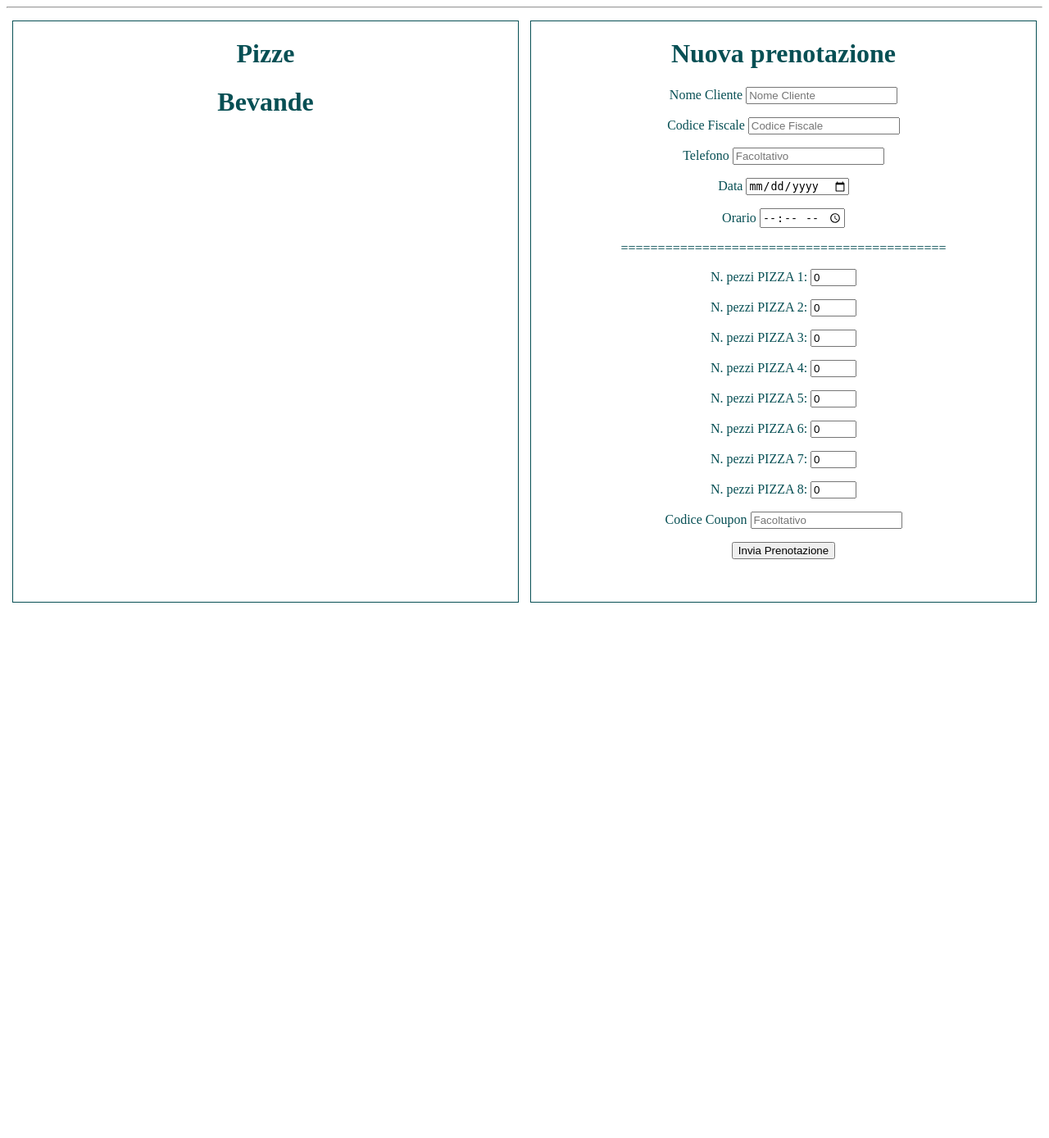
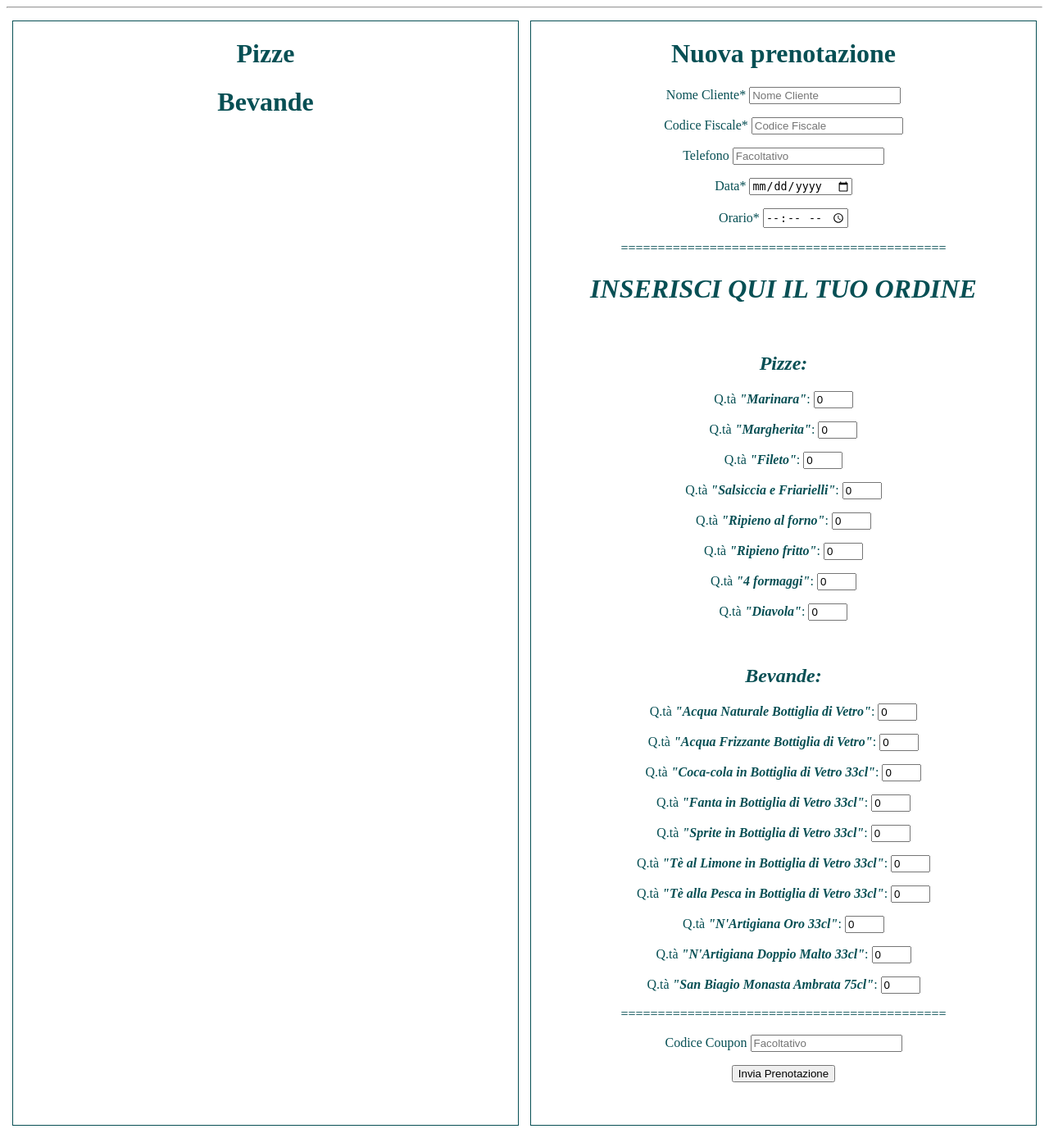
Before and after one commit to alessandro-bertelli/webapp_isa_tbd, a Flask app: page /create/ in a window 1280 px wide. Shown: the part 63-1451 px from the top of the page at 82% size. Before the commit the page ends 798 px from the top, so only its background shows below. Run offline with Flask 2, Linux system fonts and the light colour scheme; data that the repository does not hold is empty; some libraries are stand-ins or nearby versions.

Commit message:
[create.html] perfectly working
Implementato controllo su bevande, controllo su inserimento in db solo se la quantità è diversa da 0.  MIgliorato l'aspetto.

```diff
--- a/src/app.py
+++ b/src/app.py
@@ -65,36 +65,66 @@ def create():
         n_pezzi_p6 = request.form['n_pezzi_p6']
         n_pezzi_p7 = request.form['n_pezzi_p7']
         n_pezzi_p8 = request.form['n_pezzi_p8']
+        n_pezzi_b1 = request.form['n_pezzi_b1']
+        n_pezzi_b2 = request.form['n_pezzi_b2']
+        n_pezzi_b3 = request.form['n_pezzi_b3']
+        n_pezzi_b4 = request.form['n_pezzi_b4']
+        n_pezzi_b5 = request.form['n_pezzi_b5']
+        n_pezzi_b6 = request.form['n_pezzi_b6']
+        n_pezzi_b7 = request.form['n_pezzi_b7']
+        n_pezzi_b8 = request.form['n_pezzi_b8']
+        n_pezzi_b9 = request.form['n_pezzi_b9']
+        n_pezzi_b10 = request.form['n_pezzi_b10']
         cod_coupon = request.form['cod_coupon']
         cur = conn.cursor()
         cur.execute('INSERT INTO cliente (nome, telefono, cod_fiscale)''VALUES (%s, %s, %s)',(nome, telefono, cod_fiscale))
         cur.execute('INSERT INTO prenotazione (data, orario, cod_fiscale)''VALUES (%s, %s, %s) RETURNING id_prenotazione',(data, orario, cod_fiscale))
         prenotazione_id = cur.fetchone()[0]
-        if n_pezzi_p1!=0:
+        if n_pezzi_p1!="0":
             cur.execute('INSERT INTO ordine_pizza (n_pezzi, id_prenotazione, codice_pizza)''VALUES (%s, %s, %s)',(n_pezzi_p1, prenotazione_id, 1))
-        if n_pezzi_p2!=0:
+        if n_pezzi_p2!="0":
             cur.execute('INSERT INTO ordine_pizza (n_pezzi, id_prenotazione, codice_pizza)''VALUES (%s, %s, %s)',(n_pezzi_p2, prenotazione_id, 2))
-        if n_pezzi_p3!=0:
+        if n_pezzi_p3!="0":
             cur.execute('INSERT INTO ordine_pizza (n_pezzi, id_prenotazione, codice_pizza)''VALUES (%s, %s, %s)',(n_pezzi_p3, prenotazione_id, 3))
-        if n_pezzi_p4!=0:
+        if n_pezzi_p4!="0":
             cur.execute('INSERT INTO ordine_pizza (n_pezzi, id_prenotazione, codice_pizza)''VALUES (%s, %s, %s)',(n_pezzi_p4, prenotazione_id, 4))
-        if n_pezzi_p5!=0:
+        if n_pezzi_p5!="0":
             cur.execute('INSERT INTO ordine_pizza (n_pezzi, id_prenotazione, codice_pizza)''VALUES (%s, %s, %s)',(n_pezzi_p5, prenotazione_id, 5))
-        if n_pezzi_p6!=0:
+        if n_pezzi_p6!="0":
             cur.execute('INSERT INTO ordine_pizza (n_pezzi, id_prenotazione, codice_pizza)''VALUES (%s, %s, %s)',(n_pezzi_p6, prenotazione_id, 6))
-        if n_pezzi_p7!=0:
+        if n_pezzi_p7!="0":
             cur.execute('INSERT INTO ordine_pizza (n_pezzi, id_prenotazione, codice_pizza)''VALUES (%s, %s, %s)',(n_pezzi_p7, prenotazione_id, 7))
-        if n_pezzi_p8!=0:
+        if n_pezzi_p8!="0":
             cur.execute('INSERT INTO ordine_pizza (n_pezzi, id_prenotazione, codice_pizza)''VALUES (%s, %s, %s)',(n_pezzi_p8, prenotazione_id, 8))
+        if n_pezzi_b1!="0":
+            cur.execute('INSERT INTO ordine_bevanda (n_pezzi, id_prenotazione, codice_bevanda)''VALUES (%s, %s, %s)',(n_pezzi_b1, prenotazione_id, 1))
+        if n_pezzi_b2!="0":
+            cur.execute('INSERT INTO ordine_bevanda (n_pezzi, id_prenotazione, codice_bevanda)''VALUES (%s, %s, %s)',(n_pezzi_b2, prenotazione_id, 2))
+        if n_pezzi_b3!="0":
+            cur.execute('INSERT INTO ordine_bevanda (n_pezzi, id_prenotazione, codice_bevanda)''VALUES (%s, %s, %s)',(n_pezzi_b3, prenotazione_id, 3))
+        if n_pezzi_b4!="0":
+            cur.execute('INSERT INTO ordine_bevanda (n_pezzi, id_prenotazione, codice_bevanda)''VALUES (%s, %s, %s)',(n_pezzi_b4, prenotazione_id, 4))
+        if n_pezzi_b5!="0":
+            cur.execute('INSERT INTO ordine_bevanda (n_pezzi, id_prenotazione, codice_bevanda)''VALUES (%s, %s, %s)',(n_pezzi_b5, prenotazione_id, 5))
+        if n_pezzi_b6!="0":
+            cur.execute('INSERT INTO ordine_bevanda (n_pezzi, id_prenotazione, codice_bevanda)''VALUES (%s, %s, %s)',(n_pezzi_b6, prenotazione_id, 6))
+        if n_pezzi_b7!="0":
+            cur.execute('INSERT INTO ordine_bevanda (n_pezzi, id_prenotazione, codice_bevanda)''VALUES (%s, %s, %s)',(n_pezzi_b7, prenotazione_id, 7))
+        if n_pezzi_b8!="0":
+            cur.execute('INSERT INTO ordine_bevanda (n_pezzi, id_prenotazione, codice_bevanda)''VALUES (%s, %s, %s)',(n_pezzi_b8, prenotazione_id, 8))
+        if n_pezzi_b9!="0":
+            cur.execute('INSERT INTO ordine_bevanda (n_pezzi, id_prenotazione, codice_bevanda)''VALUES (%s, %s, %s)',(n_pezzi_b9, prenotazione_id, 9))
+        if n_pezzi_b10!="0":
+            cur.execute('INSERT INTO ordine_bevanda (n_pezzi, id_prenotazione, codice_bevanda)''VALUES (%s, %s, %s)',(n_pezzi_b10, prenotazione_id, 10))
         conn.commit()
         cur.close()
         conn.close()
         return redirect(url_for('index'))
     else:
         cur = conn.cursor()
-        cur.execute('SELECT * FROM pizza;')
+        cur.execute('SELECT * FROM pizza ORDER BY codice_pizza;')
         pizze = cur.fetchall()
-        cur.execute('SELECT * FROM bevanda;')
+        cur.execute('SELECT * FROM bevanda ORDER BY codice_bevanda;')
         bevande = cur.fetchall()
         cur.execute('SELECT * FROM ingred_pizza WHERE codice_pizza = 1;')
         ingredienti1 = cur.fetchall()
--- a/src/templates/create.html
+++ b/src/templates/create.html
@@ -68,11 +68,6 @@
     {% for bevanda in bevande %}
         <div class='bevanda'>
             <h3><strong>{{ bevanda[1] }}.</strong> <em><strong>{{ bevanda[0] }}</strong></em> ....{{ bevanda[2] }} €</h3>
-            <label for="n_pezzi_b">N. pezzi:
-            </label>
-            <input type="number"
-            id="n_pezzi_b" name="n_pezzi_b"
-            min="1" max="10" value="0">
         </div>
     {% endfor %}
 {% endblock %}
@@ -81,14 +76,14 @@
     <h1>{% block title %} Nuova prenotazione {% endblock %}</h1>
     <form method="POST">
         <p>
-            <label for="nome">Nome Cliente</label>
+            <label for="nome">Nome Cliente*</label>
             <input type="text" name="nome"
                    placeholder="Nome Cliente">
             </input>
         </p>
 
         <p>
-            <label for="cod_fiscale">Codice Fiscale</label>
+            <label for="cod_fiscale">Codice Fiscale*</label>
             <input type="text" name="cod_fiscale"
                    placeholder="Codice Fiscale">
             </input>
@@ -102,14 +97,14 @@
         </p>
 
         <p>
-            <label for="data">Data</label>
+            <label for="data">Data*</label>
             <input type="date" name="data"
                    placeholder="Data">
             </input>
         </p>
 
         <p>
-            <label for="orario">Orario</label>
+            <label for="orario">Orario*</label>
             <input type="time" name="orario"
                    placeholder="hh:mm">
             </input>
@@ -117,61 +112,139 @@
 
         <p>============================================</p>
 
+        <h1>{% block title_ordine %} <i><strong>INSERISCI QUI IL TUO ORDINE</strong></i> {% endblock %}</h1><br>
+
+        <h2>{% block title_piz %} <i><strong>Pizze:</strong></i> {% endblock %}</h1>
+
         <p>
-            <label for="n_pezzi_p1">N. pezzi PIZZA 1:</label>
+            <label for="n_pezzi_p1">Q.tà <i><strong>"Marinara"</strong></i>:</label>
             <input type="number"
-            id="n_pezzi_p1" name="n_pezzi_p1"
-            min="0" max="10" value="0"><br>
+            id="n_pezzi_p1" name="n_pezzi_p1" style="width: 40px;"
+            min="0" max="30" value="0"><br>
         </p>
 
         <p>
-            <label for="n_pezzi_p2">N. pezzi PIZZA 2:</label>
+            <label for="n_pezzi_p2">Q.tà <i><strong>"Margherita"</strong></i>:</label>
             <input type="number"
-            id="n_pezzi_p2" name="n_pezzi_p2"
-            min="0" max="10" value="0"><br>
+            id="n_pezzi_p2" name="n_pezzi_p2" style="width: 40px;"
+            min="0" max="30" value="0"><br>
         </p>
 
         <p>
-            <label for="n_pezzi_p3">N. pezzi PIZZA 3:</label>
+            <label for="n_pezzi_p3">Q.tà <i><strong>"Fileto"</strong></i>:</label>
             <input type="number"
-            id="n_pezzi_p3" name="n_pezzi_p3"
-            min="0" max="10" value="0"><br>
+            id="n_pezzi_p3" name="n_pezzi_p3" style="width: 40px;"
+            min="0" max="30" value="0"><br>
         </p>
 
         <p>
-            <label for="n_pezzi_p4">N. pezzi PIZZA 4:</label>
+            <label for="n_pezzi_p4">Q.tà <i><strong>"Salsiccia e Friarielli"</strong></i>:</label>
             <input type="number"
-            id="n_pezzi_p4" name="n_pezzi_p4"
-            min="0" max="10" value="0"><br>
+            id="n_pezzi_p4" name="n_pezzi_p4" style="width: 40px;"
+            min="0" max="30" value="0"><br>
         </p>
 
         <p>
-            <label for="n_pezzi_p5">N. pezzi PIZZA 5:</label>
+            <label for="n_pezzi_p5">Q.tà <i><strong>"Ripieno al forno"</strong></i>:</label>
             <input type="number"
-            id="n_pezzi_p5" name="n_pezzi_p5"
-            min="0" max="10" value="0"><br>
+            id="n_pezzi_p5" name="n_pezzi_p5" style="width: 40px;"
+            min="0" max="30" value="0"><br>
         </p>
 
         <p>
-            <label for="n_pezzi_p6">N. pezzi PIZZA 6:</label>
+            <label for="n_pezzi_p6">Q.tà <i><strong>"Ripieno fritto"</strong></i>:</label>
             <input type="number"
-            id="n_pezzi_p6" name="n_pezzi_p6"
-            min="0" max="10" value="0"><br>
+            id="n_pezzi_p6" name="n_pezzi_p6" style="width: 40px;"
+            min="0" max="30" value="0"><br>
         </p>
 
         <p>
-            <label for="n_pezzi_p7">N. pezzi PIZZA 7:</label>
+            <label for="n_pezzi_p7">Q.tà <i><strong>"4 formaggi"</strong></i>:</label>
             <input type="number"
-            id="n_pezzi_p7" name="n_pezzi_p7"
-            min="0" max="10" value="0"><br>
+            id="n_pezzi_p7" name="n_pezzi_p7" style="width: 40px;"
+            min="0" max="30" value="0"><br>
         </p>
 
         <p>
-            <label for="n_pezzi_p8">N. pezzi PIZZA 8:</label>
+            <label for="n_pezzi_p8">Q.tà <i><strong>"Diavola"</strong></i>:</label>
             <input type="number"
-            id="n_pezzi_p8" name="n_pezzi_p8"
-            min="0" max="10" value="0"><br>
+            id="n_pezzi_p8" name="n_pezzi_p8" style="width: 40px;"
+            min="0" max="30" value="0"><br>
         </p>
+
+        <br><h2>{% block title_bev %} <i><strong>Bevande:</strong></i> {% endblock %}</h1>
+
+        <p>
+            <label for="n_pezzi_b1">Q.tà <i><strong>"Acqua Naturale Bottiglia di Vetro"</strong></i>:</label>
+            <input type="number"
+            id="n_pezzi_b1" name="n_pezzi_b1" style="width: 40px;"
+            min="0" max="30" value="0"><br>
+        </p>
+
+        <p>
+            <label for="n_pezzi_b2">Q.tà <i><strong>"Acqua Frizzante Bottiglia di Vetro"</strong></i>:</label>
+            <input type="number"
+            id="n_pezzi_b2" name="n_pezzi_b2" style="width: 40px;"
+            min="0" max="30" value="0"><br>
+        </p>
+
+        <p>
+            <label for="n_pezzi_b3">Q.tà <i><strong>"Coca-cola in Bottiglia di Vetro 33cl"</strong></i>:</label>
+            <input type="number"
+            id="n_pezzi_b3" name="n_pezzi_b3" style="width: 40px;"
+            min="0" max="30" value="0"><br>
+        </p>
+
+        <p>
+            <label for="n_pezzi_b4">Q.tà <i><strong>"Fanta in Bottiglia di Vetro 33cl"</strong></i>:</label>
+            <input type="number"
+            id="n_pezzi_b4" name="n_pezzi_b4" style="width: 40px;"
+            min="0" max="30" value="0"><br>
+        </p>
+
+        <p>
+            <label for="n_pezzi_b5">Q.tà <i><strong>"Sprite in Bottiglia di Vetro 33cl"</strong></i>:</label>
+            <input type="number"
+            id="n_pezzi_b5" name="n_pezzi_b5" style="width: 40px;"
+            min="0" max="30" value="0"><br>
+        </p>
+
+        <p>
+            <label for="n_pezzi_b6">Q.tà <i><strong>"Tè al Limone in Bottiglia di Vetro 33cl"</strong></i>:</label>
+            <input type="number"
+            id="n_pezzi_b6" name="n_pezzi_b6" style="width: 40px;"
+            min="0" max="30" value="0"><br>
+        </p>
+
+        <p>
+            <label for="n_pezzi_b7">Q.tà <i><strong>"Tè alla Pesca in Bottiglia di Vetro 33cl"</strong></i>:</label>
+            <input type="number"
+            id="n_pezzi_b7" name="n_pezzi_b7" style="width: 40px;"
+            min="0" max="30" value="0"><br>
+        </p>
+
+        <p>
+            <label for="n_pezzi_b8">Q.tà <i><strong>"N'Artigiana Oro 33cl"</strong></i>:</label>
+            <input type="number"
+            id="n_pezzi_b8" name="n_pezzi_b8" style="width: 40px;"
+            min="0" max="30" value="0"><br>
+        </p>
+
+        <p>
+            <label for="n_pezzi_b9">Q.tà <i><strong>"N'Artigiana Doppio Malto 33cl"</strong></i>:</label>
+            <input type="number"
+            id="n_pezzi_b9" name="n_pezzi_b9" style="width: 40px;"
+            min="0" max="30" value="0"><br>
+        </p>
+
+        <p>
+            <label for="n_pezzi_b10">Q.tà <i><strong>"San Biagio Monasta Ambrata 75cl"</strong></i>:</label>
+            <input type="number"
+            id="n_pezzi_b10" name="n_pezzi_b10" style="width: 40px;"
+            min="0" max="30" value="0"><br>
+        </p>
+
+        <p>============================================</p>
 
         <p>
             <label for="cod_coupon">Codice Coupon</label>
```
